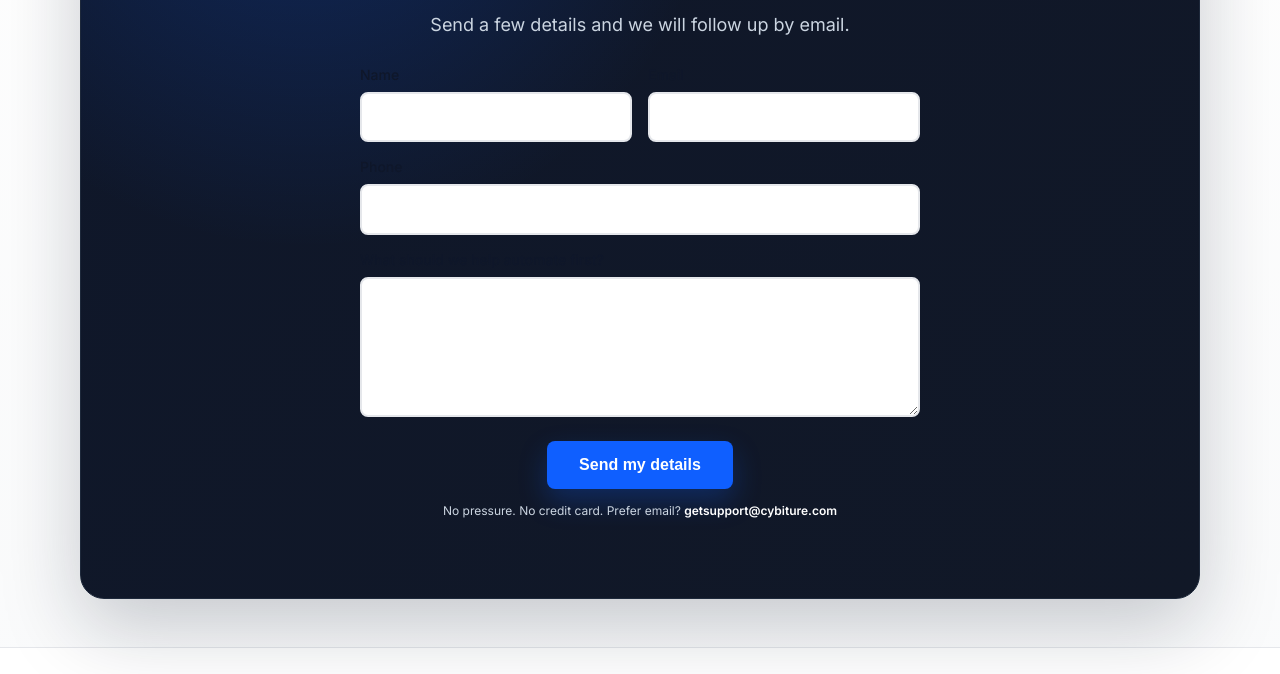
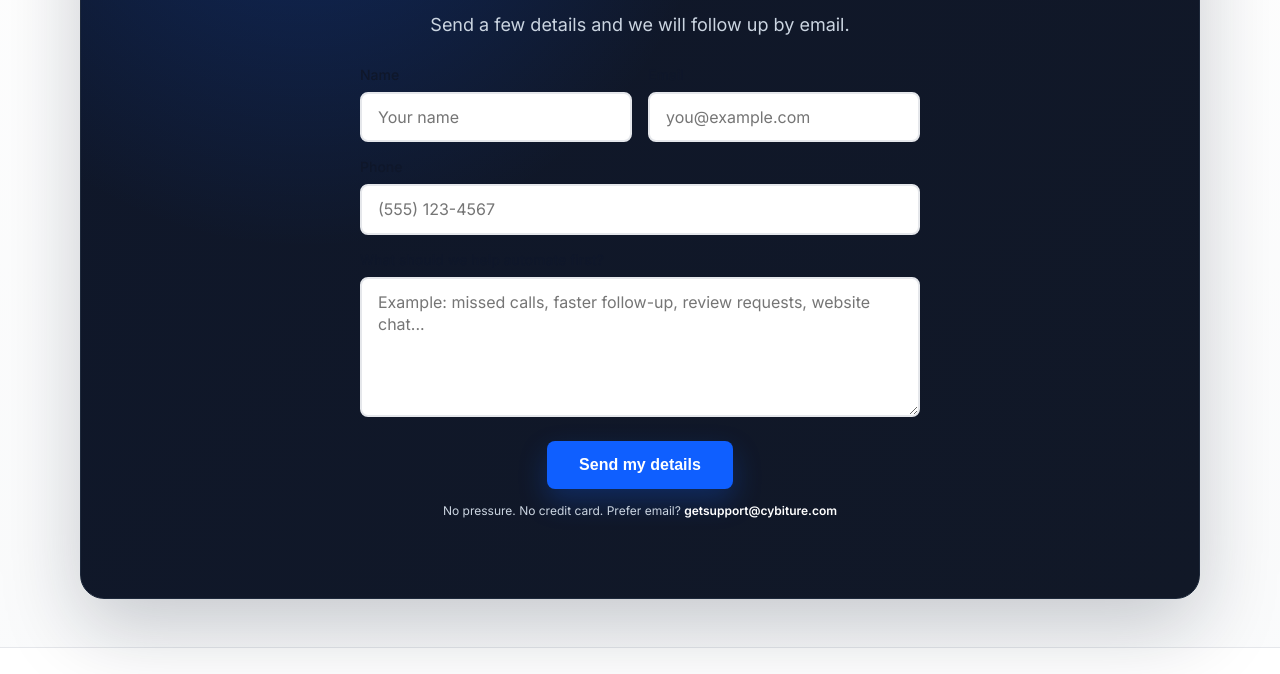
Before and after one commit to Nickbutani/cybiture, a plain HTML site: page contact.html in a window 1280 px wide. Shown: the part 1086-1760 px from the top of the page. Drawn offline with Linux system fonts and the light colour scheme.

Commit message:
update v6

```diff
--- a/contact.html
+++ b/contact.html
@@ -74,11 +74,11 @@
           <input type="hidden" name="form-name" value="cybiture-contact-request" />
           <p class="hidden-field"><label>Do not fill this out <input name="bot-field" /></label></p>
           <div class="form-grid">
-            <label>Name<input type="text" name="name" autocomplete="name" required /></label>
-            <label>Email<input type="email" name="email" autocomplete="email" required /></label>
+            <label>Name<input type="text" name="name" autocomplete="name" placeholder="Your name" required /></label>
+            <label>Email<input type="email" name="email" autocomplete="email" placeholder="you@example.com" required /></label>
           </div>
-          <label>Phone<input type="tel" name="phone" autocomplete="tel" /></label>
-          <label>What should we help automate first?<textarea name="message" rows="5" required></textarea></label>
+          <label>Phone<input type="tel" name="phone" autocomplete="tel" placeholder="(555) 123-4567" /></label>
+          <label>What should we help automate first?<textarea name="message" rows="5" placeholder="Example: missed calls, faster follow-up, review requests, website chat..." required></textarea></label>
           <div class="button-row"><button class="button button-primary" type="submit">Send my details</button></div>
         </form>
         <small>No pressure. No credit card. Prefer email? <a href="mailto:getsupport@cybiture.com">getsupport@cybiture.com</a></small>
```
Also changed, not shown: index.html (+4 -4 lines), scratch/audit-desktop.png (added), scratch/audit-mobile.png (added).
